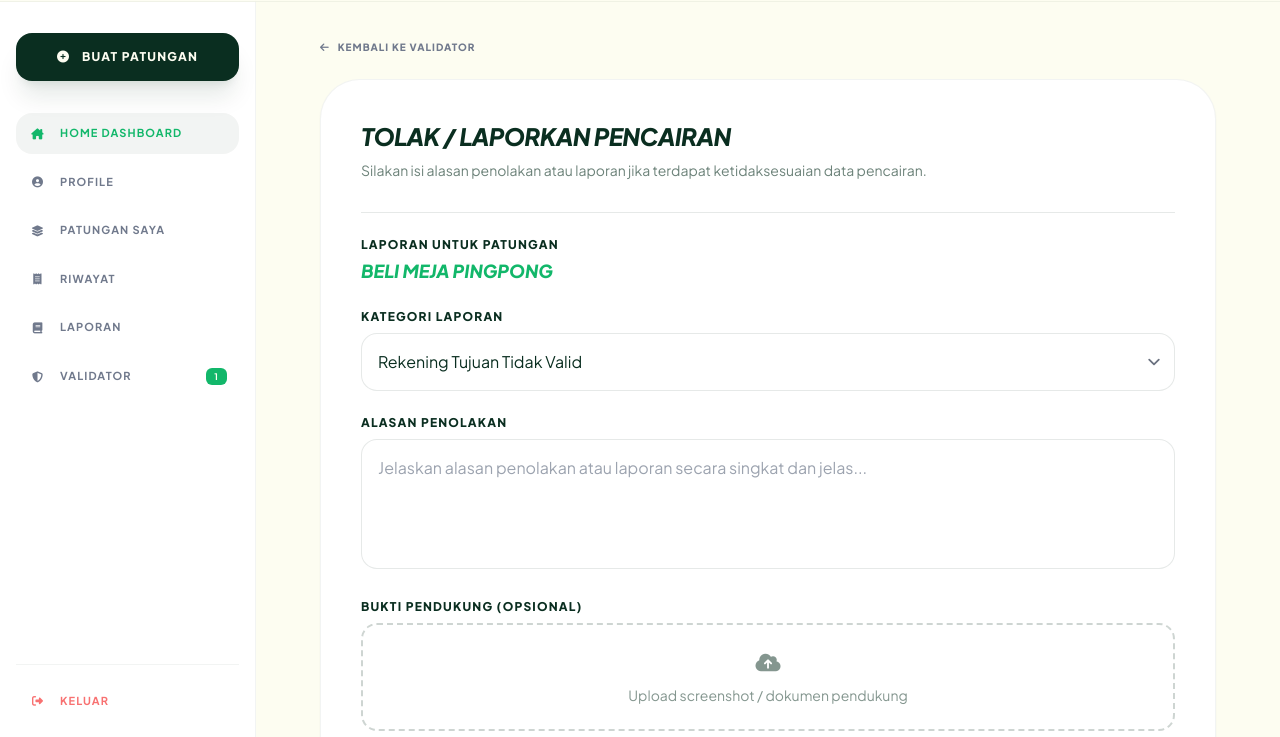
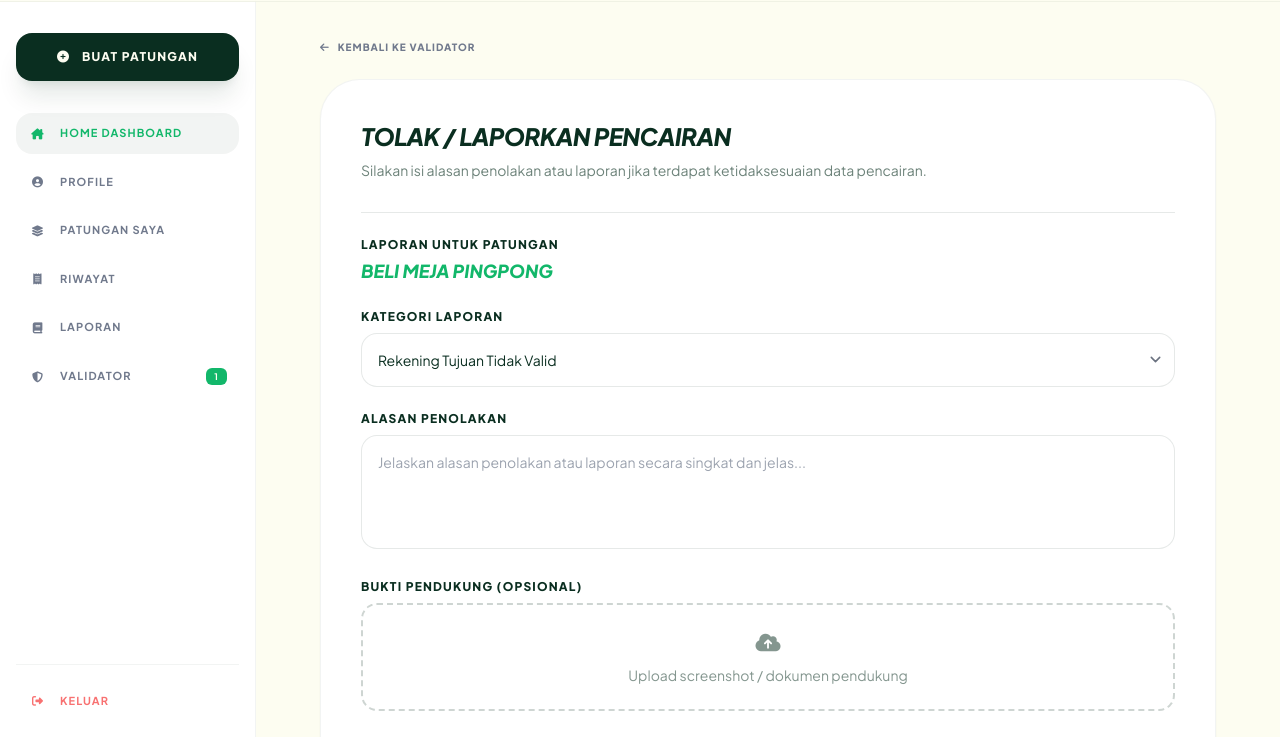
Before and after one commit to Haitsam06/patunganYuk_demo, a plain HTML site: page laporkan.html in a window 1280 px wide. Shown: the part 63-800 px from the top of the page. Drawn offline with nearby package versions, Linux system fonts and the light colour scheme.

```diff
--- a/laporkan.html
+++ b/laporkan.html
@@ -148,7 +148,7 @@
                 <label class="block text-xs font-black uppercase tracking-widest mb-2">
                   Kategori Laporan
                 </label>
-                <select class="w-full p-4 rounded-2xl border border-darkGreen/10 focus:outline-none">
+                <select class="w-full p-4 rounded-2xl border border-darkGreen/10 focus:outline-none text-sm">
                   <option>Rekening Tujuan Tidak Valid</option>
                   <option>Bukti Tidak Lengkap</option>
                   <option>Nominal Tidak Sesuai</option>
@@ -164,7 +164,7 @@
                 <textarea
                   rows="4"
                   placeholder="Jelaskan alasan penolakan atau laporan secara singkat dan jelas..."
-                  class="w-full p-4 rounded-2xl border border-darkGreen/10 focus:outline-none resize-none"></textarea>
+                  class="w-full p-4 rounded-2xl border border-darkGreen/10 focus:outline-none resize-none text-sm"></textarea>
               </div>
 
               <div>
```
